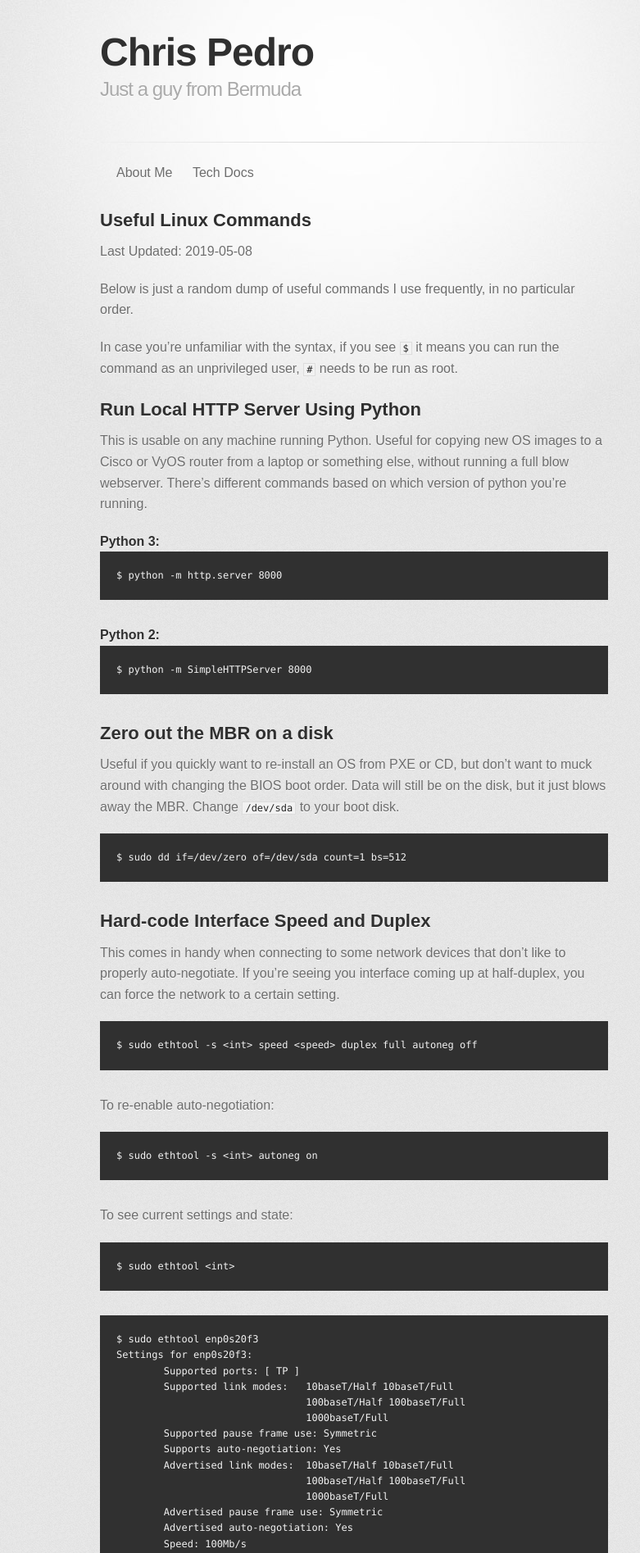
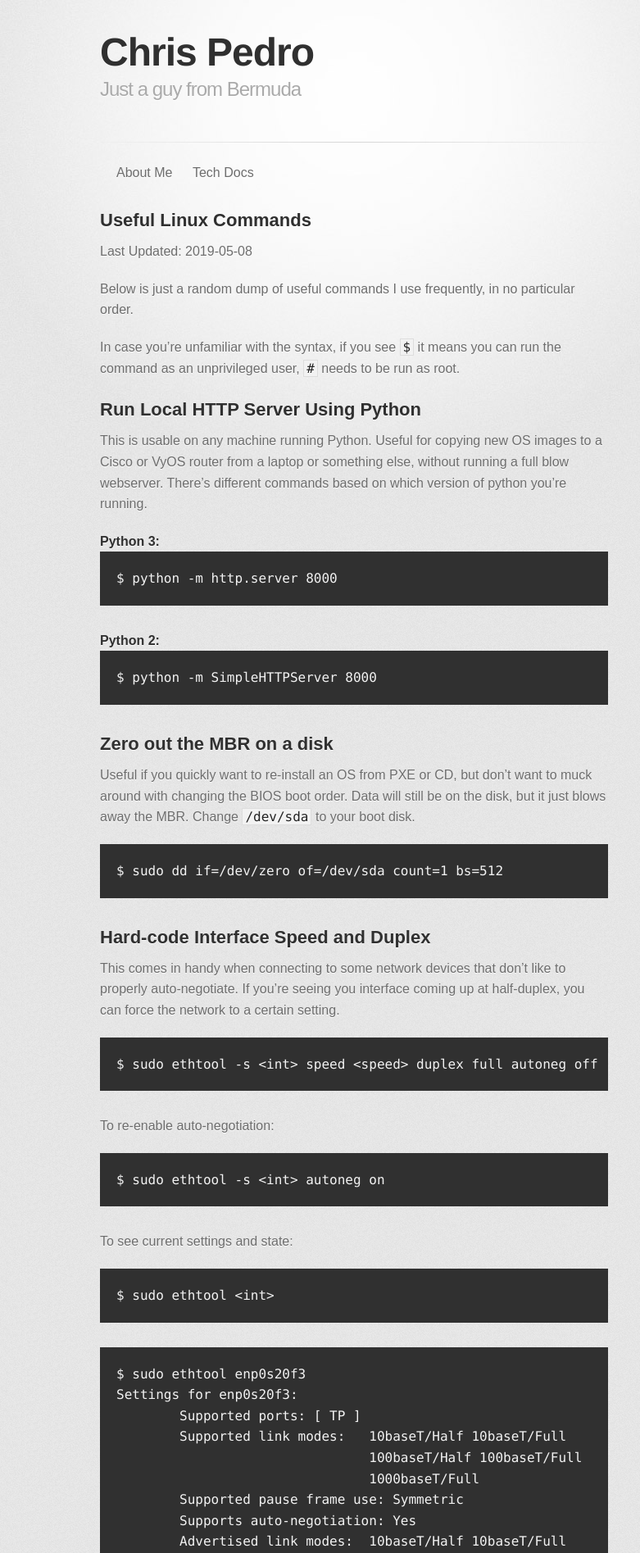
Before and after one commit to cpedro/cpedro.github.io, a Jekyll site: the page built from _tech/2019-03-07-useful-linux-cmds.md, in a window 1280 px wide. Shown: the top 1895 px of the page at 82% size, without its empty margins (208-989 px from the left). Built offline with Jekyll 4.4.1, drawn with Linux system fonts in a browser that asks for light colours; some web fonts are replaced.

Commit message:
Updated CSS font-size to em type.

```diff
--- a/assets/css/print.css
+++ b/assets/css/print.css
@@ -43,7 +43,7 @@
 }
 body {
   font-family: 'Helvetica Neue', Helvetica, Arial, serif;
-  font-size: 13px;
+  font-size: 1em;
   line-height: 1.5;
   color: #000;
 }
@@ -59,7 +59,7 @@
 }
 
 header h1 {
-  font-size: 48px;
+  font-size: 3em;
   font-weight: bold;
   line-height: 1.2;
   color: #303030;
@@ -67,7 +67,7 @@
 }
 
 header h2 {
-  font-size: 24px;
+  font-size: 1.5em;
   font-weight: normal;
   line-height: 1.3;
   color: #aaa;
@@ -83,7 +83,7 @@
 code, pre {
   margin-bottom: 30px;
   font-family: Monaco, "Bitstream Vera Sans Mono", "Lucida Console", Terminal;
-  font-size: 12px;
+  font-size: 0.75em;
   color: #222;
 }
 
@@ -92,7 +92,7 @@
 }
 
 pre {
-  padding: 20px;
+  padding: 1.25em;
   overflow: auto;
   border: solid 1px #ddd;
 }
@@ -137,7 +137,7 @@
 
 h2 {
   margin-bottom: 8px;
-  font-size: 22px;
+  font-size: 1.375em;
   font-weight: bold;
   color: #303030;
 }
@@ -150,7 +150,7 @@
 }
 
 h4 {
-  font-size: 16px;
+  font-size: 1em;
   font-weight: bold;
   color: #303030;
 }
@@ -206,7 +206,7 @@
   padding-top: 20px;
   padding-bottom: 30px;
   margin-top: 40px;
-  font-size: 13px;
+  font-size: 0.75em;
   color: #aaa;
 }
 
--- a/assets/css/style.scss
+++ b/assets/css/style.scss
@@ -6,7 +6,7 @@
 body {
   line-height: 1.6;
   font-family: Nunito, sans-serif;
-  font-size: 1rem;
+  font-size: 1em;
   color: #6d6d6d;
 }
 
@@ -19,13 +19,13 @@
 }
 
 footer {
-  font-size: 10px;
+  font-size: 0.75em;
   text-align: right;
 }
 
 code, pre {
   font-family: Monaco, "Bitstream Vera Sans Mono", "Lucida Console", Terminal;
-  font-size: 12px;
+  font-size: 1em;
 }
 
 div.right-align {
```
